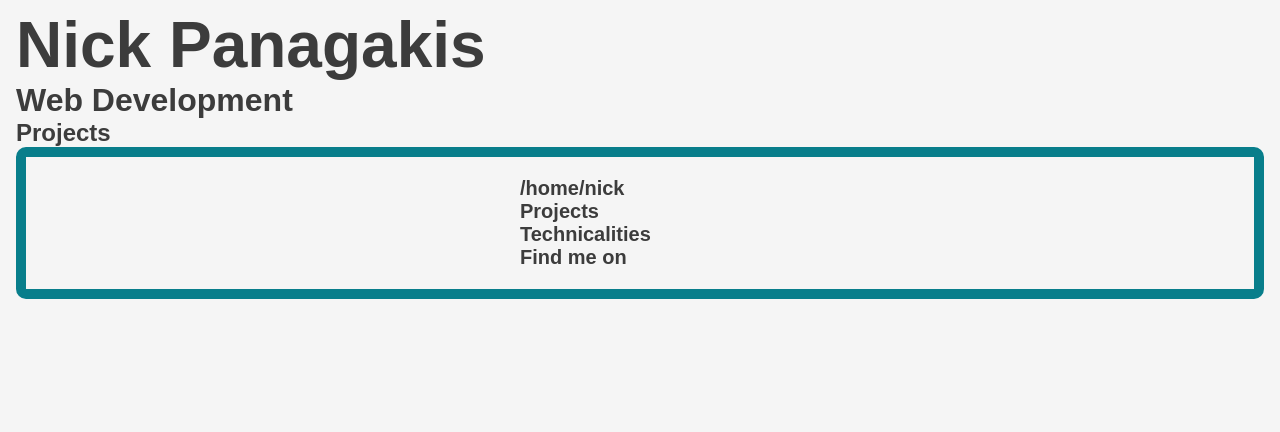
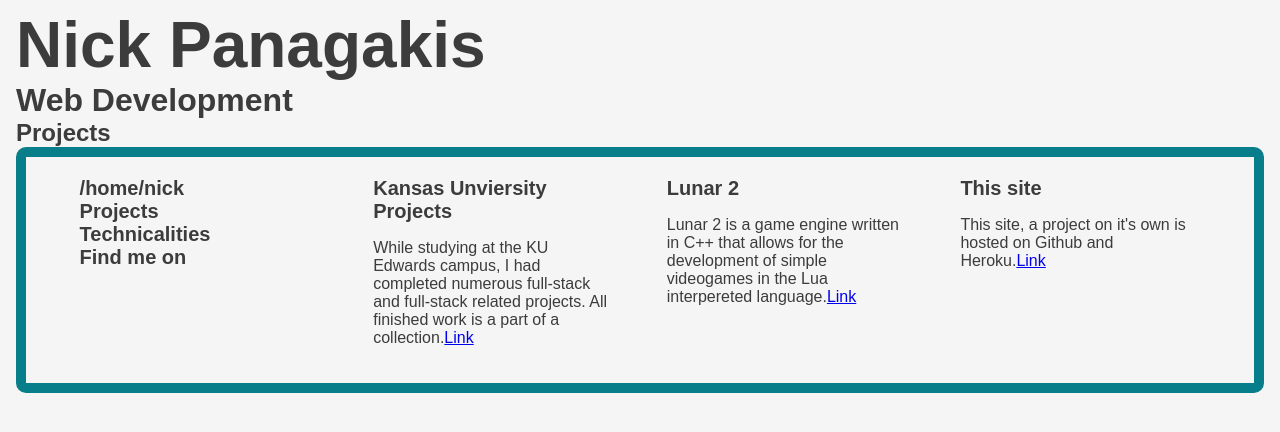
Before and after one commit to borix134/Portfolio, a React (Create React App) app: page / in a window 1280 px wide. Both pictures are taken after a click on the element "Projects". Shown: the top 432 px of the page. Built offline with nearby package versions, Linux system fonts and the light colour scheme; a web font is replaced by a local one.

Commit message:
Added working links

```diff
--- a/src/components/Panel.js
+++ b/src/components/Panel.js
@@ -22,7 +22,17 @@ function firstPanel(){
 }
 
 function secondPanel(){
-  return <></>;
+  var Projects = [];
+
+  for (var i=0; i < 3; i++) {
+    Projects.push(<Project it={i}/>);
+  }
+
+  return (
+    <>
+      {Projects}
+    </>
+  );
 }
 
 function thirdPanel(){
--- a/src/components/content/Project.js
+++ b/src/components/content/Project.js
@@ -12,6 +12,11 @@ const titles = [
 "Lunar 2",
 "This site",
 ]
+const links = [
+"https://github.com/borix134/FullStackBootcampKU",
+"https://github.com/borix134/Lunar-2",
+"https://github.com/borix134/Portfolio",
+]
 
 function Project(props){
   return (
@@ -19,6 +24,9 @@ function Project(props){
       <h5>{titles[props.it]}</h5>
       <p>
         {text[props.it]}
+        <a href={links[props.it]}>
+          Link
+        </a>
       </p>
     </div>
   );
```
Also changed, not shown: 1 other file (tests, documents, lock files or other folders).
